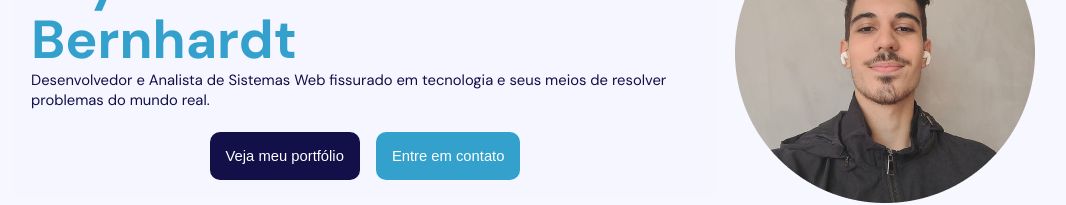
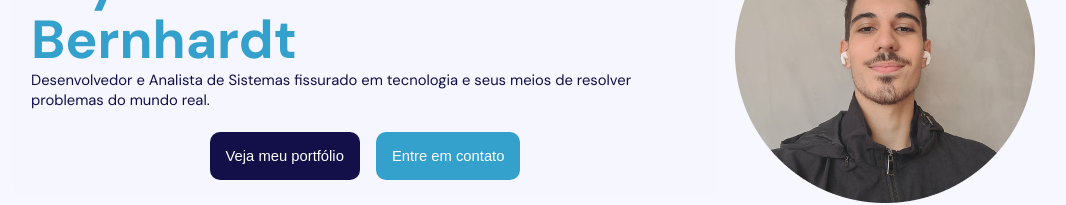
Before and after one commit to bryandbernhardt/MyReactWebsite, a React (Create React App) app: page / in a window 1280 px wide. Shown: the part 347-552 px from the top of the page, without its empty margins (116-1182 px from the left). Built offline with nearby package versions, Linux system fonts and the light colour scheme.

Commit message:
Edit description

```diff
--- a/src/Apresentation/Apresentation.tsx
+++ b/src/Apresentation/Apresentation.tsx
@@ -19,8 +19,8 @@ const Apresentation: React.FC<Props> = (props) => {
             </h1>
           </div>
           <p>
-            Desenvolvedor e Analista de Sistemas Web fissurado em tecnologia e
-            seus meios de resolver problemas do mundo real.
+            Desenvolvedor e Analista de Sistemas fissurado em tecnologia e seus
+            meios de resolver problemas do mundo real.
           </p>
           <div className={styles.buttons}>
             <a
```
